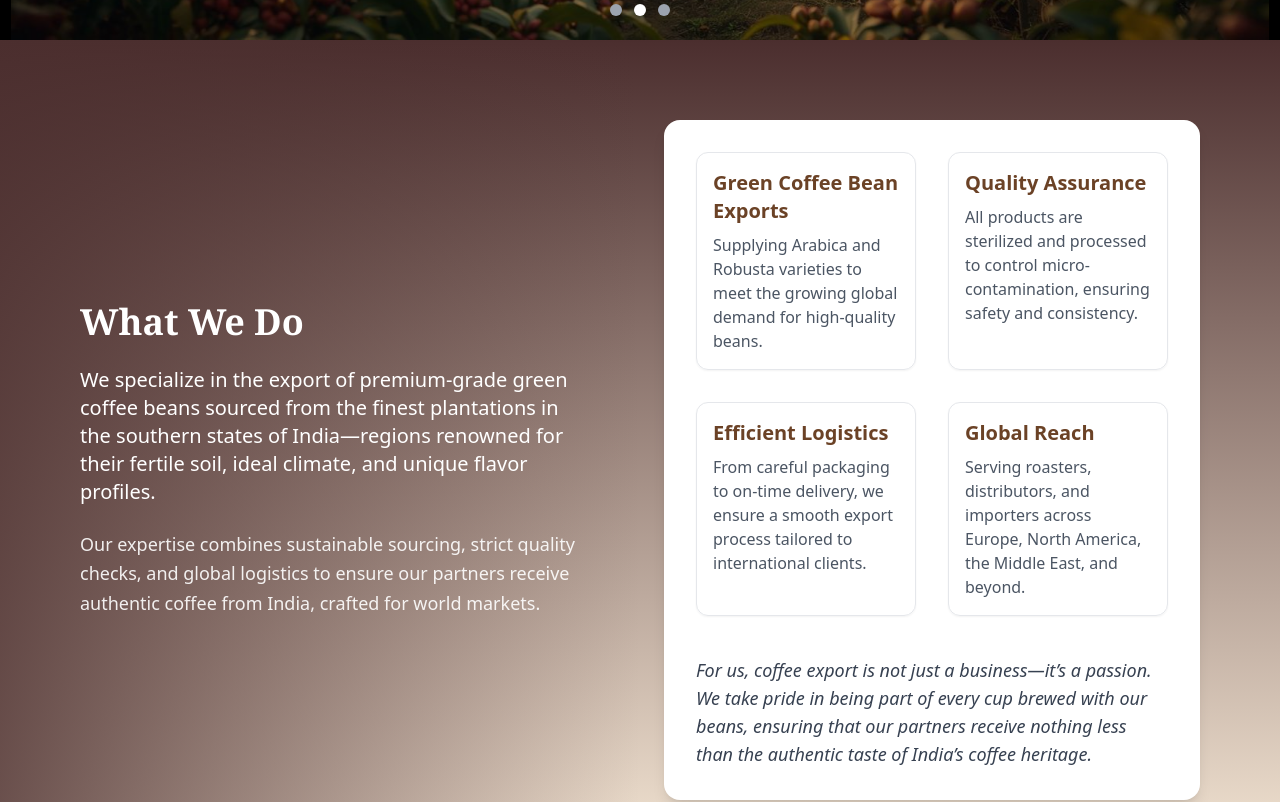
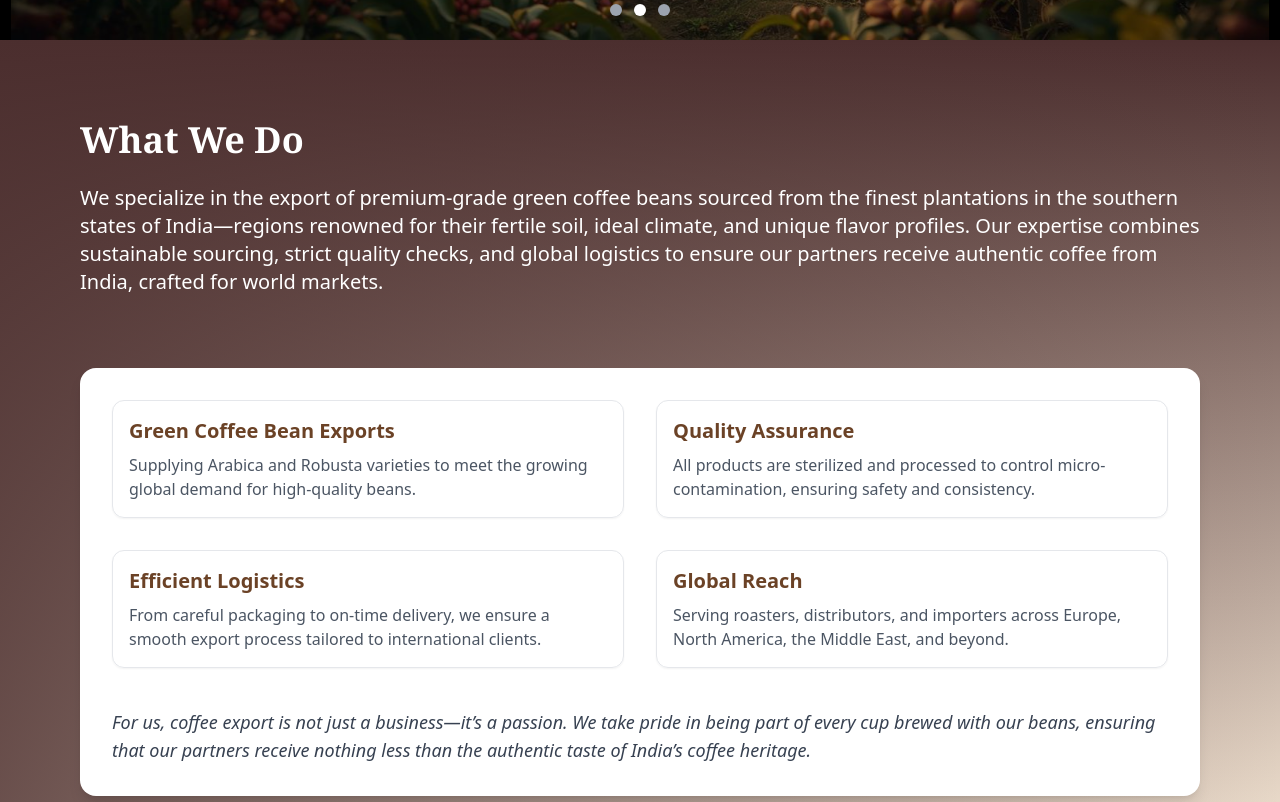
Before and after one commit to Anudepp/Cabinet-of-Coffee-Affairs, a React (Vite) app: page / in a window 1280 px wide. Shown: the part 760-1562 px from the top of the page. Built offline with nearby package versions, Linux system fonts and the light colour scheme.

Commit message:
fix/HeroComponentbeauty

```diff
--- a/src/components/Hero.tsx
+++ b/src/components/Hero.tsx
@@ -65,17 +65,17 @@ export default function Hero() {
         </div>
       </div>
 
-      {/* WHAT WE DO SECTION */}
+            {/* WHAT WE DO SECTION */}
       <section
         id="what-we-do"
         className="relative w-full bg-gradient-to-b from-[#4b2e2e] to-[#f7e9d7] py-20 px-6 md:px-20"
       >
-        {/* Background Accent - left side coffee overlay */}
-        <div className="absolute inset-0 bg-gradient-to-r from-[#4b2e2e]/80 to-transparent md:w-1/2"></div>
+        {/* Background Accent */}
+        <div className="absolute inset-0 bg-gradient-to-r from-[#4b2e2e]/80 to-transparent"></div>
 
-        <div className="relative z-10 max-w-6xl mx-auto grid md:grid-cols-2 gap-12 items-center">
-          {/* Left - Intro Text */}
-          <div className="text-white md:pr-10">
+        <div className="relative z-10 max-w-6xl mx-auto flex flex-col gap-12">
+          {/* Intro Text */}
+          <div className="text-white">
             <h2 className="text-3xl md:text-4xl font-bold mb-6 font-serif">
               What We Do
             </h2>
@@ -83,16 +83,14 @@ export default function Hero() {
               We specialize in the export of premium-grade green coffee beans
               sourced from the finest plantations in the southern states of
               India—regions renowned for their fertile soil, ideal climate, and
-              unique flavor profiles.
-            </p>
-            <p className="text-lg leading-relaxed opacity-90">
-              Our expertise combines sustainable sourcing, strict quality
-              checks, and global logistics to ensure our partners receive
-              authentic coffee from India, crafted for world markets.
+              unique flavor profiles. Our expertise combines sustainable
+              sourcing, strict quality checks, and global logistics to ensure
+              our partners receive authentic coffee from India, crafted for
+              world markets.
             </p>
           </div>
 
-          {/* Right - Card Layout */}
+          {/* Card Layout */}
           <div className="bg-white p-8 rounded-2xl shadow-lg">
             <div className="grid gap-8 md:grid-cols-2 text-left">
               <div className="p-4 border border-gray-200 rounded-xl shadow-sm hover:shadow-md transition">
@@ -146,7 +144,6 @@ export default function Hero() {
           </div>
         </div>
       </section>
-
       <Footer />
     </>
   );
```
